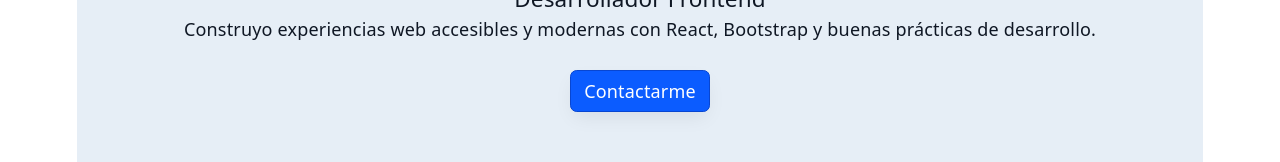
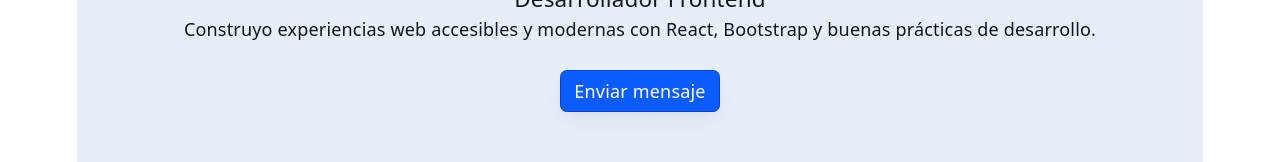
Before and after one commit to Leandroszoni/cvsaizzoni, a React (Vite) app in the folder cvSaizZoni/: page /#/ in a window 1280 px wide. Shown: the part 293-455 px from the top of the page. Built offline with nearby package versions, Linux system fonts and the light colour scheme.

Commit message:
Change HomePage contact button text to Enviar mensaje

```diff
--- a/cvSaizZoni/src/pages/HomePage.jsx
+++ b/cvSaizZoni/src/pages/HomePage.jsx
@@ -19,7 +19,7 @@ const HomePage = () => {
         <p>{perfil.descripcion}</p>
         <div className="mt-4">
           <Link to="/contact" className="btn btn-primary">
-            Contactarme
+            Enviar mensaje
           </Link>
         </div>
       </section>
```
